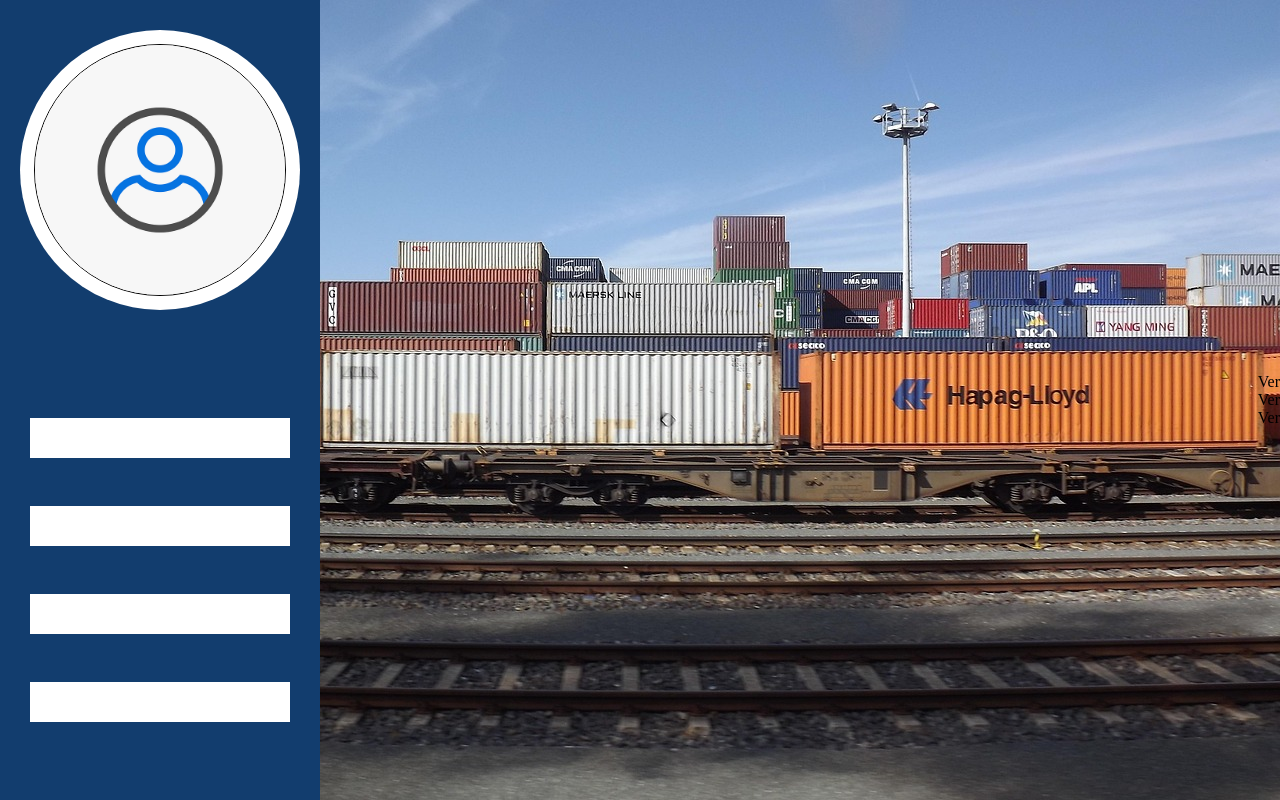
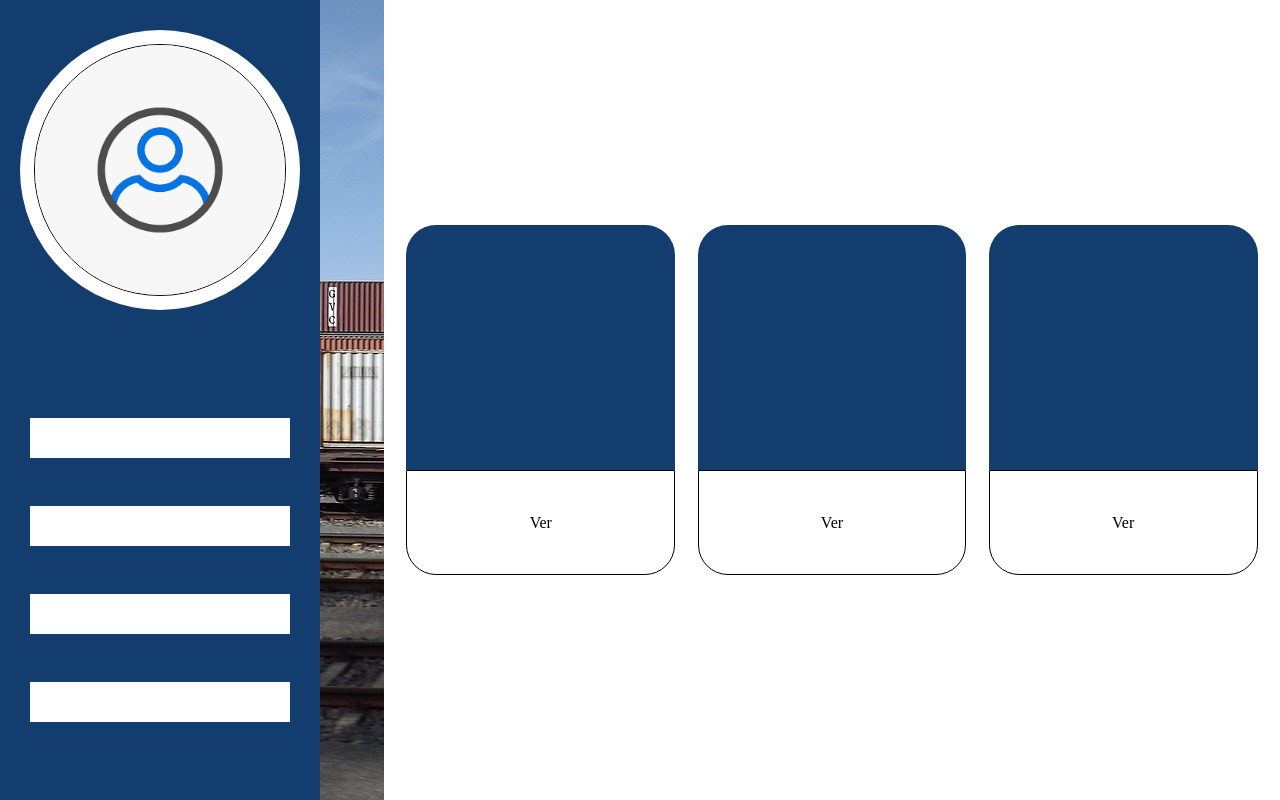
Before and after one commit to Felip3Ramirez/Frontend-II, a React (Vite) app in the folder app-mercancia-tuya/: page / in a window 1280 px wide. Built offline with nearby package versions, Linux system fonts and the light colour scheme.

Commit message:
Update index.css

```diff
--- a/app-mercancia-tuya/src/index.css
+++ b/app-mercancia-tuya/src/index.css
@@ -53,3 +53,40 @@
   height: 10%;
   background-color: white;
 }
+.panel-control-contenido{
+  width: 70%;
+  height: 100%;
+  background-color: white;
+  display: flex;
+  justify-content: space-evenly;
+  align-items: center;
+
+}
+
+.panel-control-card{
+  width: 30%;
+  height: 350px;
+  /* border: solid 1px black; */
+  display: flex;
+  justify-content: space-between;
+  align-items: center;
+  flex-direction: column;
+}
+.panel-control-card div:first-child{
+  height: 70%;
+  width: 100%;
+  background-color: #123d6e;
+  border-top-left-radius: 30px;
+  border-top-right-radius: 30px;
+}
+.panel-control-card div:last-child{
+  height: 30%;
+  width: 100%;
+  display: flex;
+  cursor: pointer;
+  justify-content: center;
+  align-items: center;
+  border: solid 1px black;
+  border-bottom-left-radius: 30px;
+  border-bottom-right-radius: 30px;
+}
```
